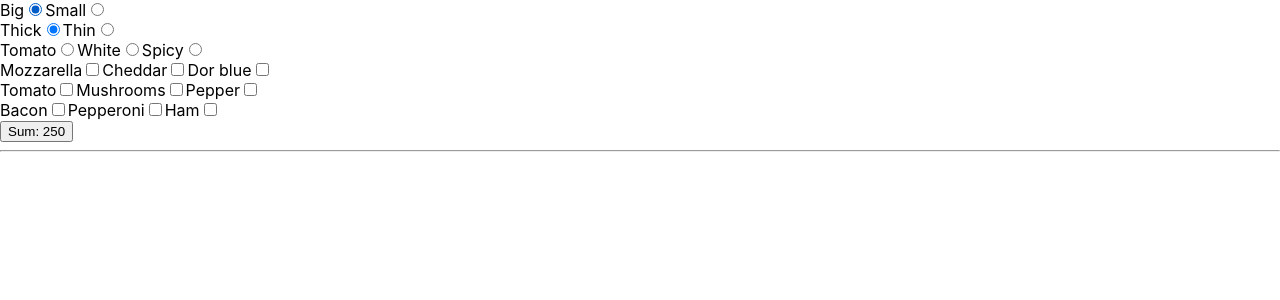
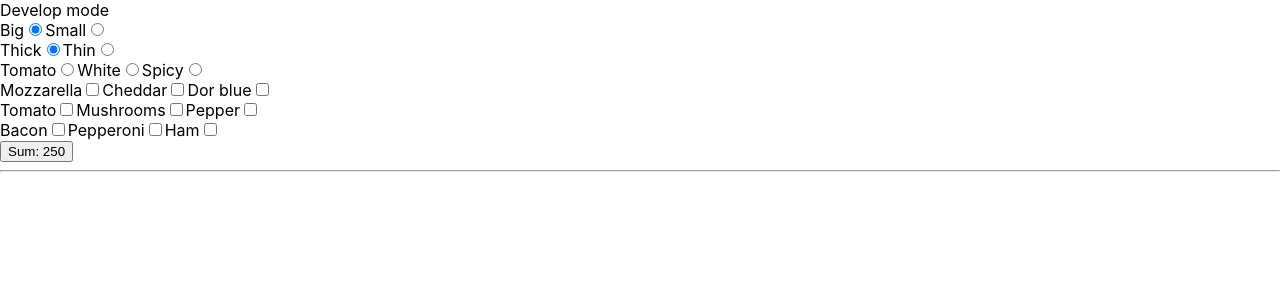
Before and after one commit to iRootPro/pizza, a React (Create React App) app: page / in a window 1280 px wide. Shown: the top 300 px of the page. Built offline with nearby package versions, Linux system fonts and the light colour scheme.

Commit message:
Add text develop mode to App

```diff
--- a/src/App.tsx
+++ b/src/App.tsx
@@ -4,9 +4,12 @@ import PizzaConstructor from "./PizzaConstructor";
 
 const App = () => {
     return (
-        <div>
-            <PizzaConstructor/>
-        </div>
+        <>
+            Develop mode
+            <div>
+                <PizzaConstructor/>
+            </div>
+        </>
     );
 };
 
```
